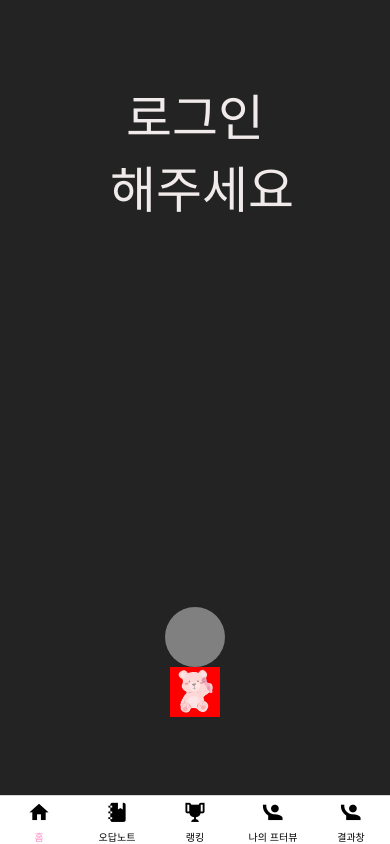
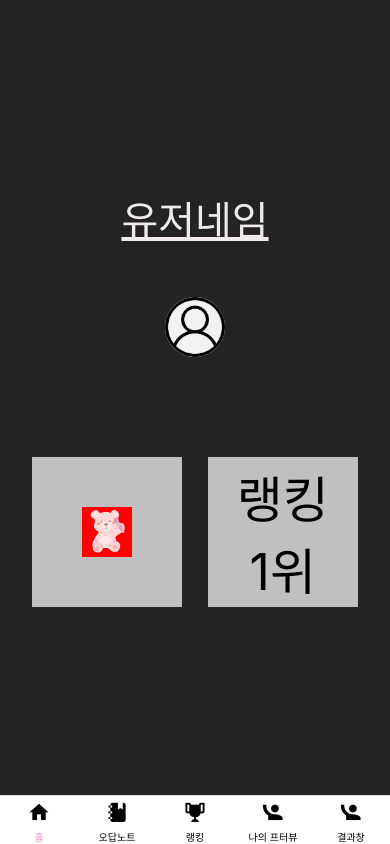
Before and after one commit to Exist95/Front-interview, a React Native app in the folder client/: screen /MyPage in a window 390 px wide. Built offline with nearby package versions, Linux system fonts and the light colour scheme.

Commit message:
[FEAT]: 마이페이지 구현 완료

```diff
--- a/client/view/MyPage/index.tsx
+++ b/client/view/MyPage/index.tsx
@@ -1,21 +1,40 @@
 import { useState } from "react";
-import { Profile } from "../components/Common/Header/style";
+import { Pressable } from "react-native";
 import { DarkMode } from "./DarkMode/index";
+import { useNavigation } from "@react-navigation/native";
 import * as S from "./style";
 
 export const MyPageTemp = () => {
-  const [isLogin, setIsLogin] = useState(false);
+  const [isLogin, setIsLogin] = useState(true);
+  const navigation = useNavigation<any>();
   return (
-    <>
     <S.Container>
       {isLogin ? (
         <S.UserName>유저네임</S.UserName>
       ) : (
-          <S.UserName>로그인{"\n"} 해주세요</S.UserName>
+        <Pressable
+          onPress={() => {
+            navigation.navigate("Login");
+          }}
+        >
+          <S.UserName>로그인 해주세요</S.UserName>
+        </Pressable>
       )}
-        <Profile />
+      {isLogin && <S.Profile source={require("../../assets/User.png")} />}
+      <S.ButtonBox>
+        <S.Button>
           <DarkMode />
+        </S.Button>
+        <S.Button>
+          {isLogin ? (
+            <S.RankingBox>랭킹{"\n"}1위</S.RankingBox>
+          ) : (
+            <S.RankingBox>랭킹{"\n"}-위</S.RankingBox>
+          )}
+        </S.Button>
+      </S.ButtonBox>
     </S.Container>
-    </>
   );
 };
+
+//유저 프로필 크기 수정해야 함
--- a/client/view/MyPage/style.ts
+++ b/client/view/MyPage/style.ts
@@ -10,8 +10,37 @@ export const Container = styled.View`
 
 export const UserName = styled.Text`
   color: ${(props) => props.theme.textColor};
-  flex: 1;
+  font-size: 40px;
+  text-align: center;
+  justify-content: center;
+  text-decoration: underline ${(props) => props.theme.textColor};
+`;
+
+export const ButtonBox = styled.View`
+  display: flex;
+  flex-direction: row;
+  justify-content: space-around;
+  width: 100%;
+`;
+
+export const Button = styled.View`
+  background-color: silver;
+  width: 150px;
+  height: 150px;
+  margin-top: 100px;
+  justify-content: center;
+  align-items: center;
+  text-align: center;
+`;
+
+export const Profile = styled.Image`
+  width: 60px;
+  height: 60px;
+  border-radius: 30px;
+  margin-top: 50px;
+`;
+
+export const RankingBox = styled.Text`
   font-size: 50px;
   text-align: center;
-  justify-content: center;
 `;
```
Lines whose indentation alone changed are shown as unchanged.
